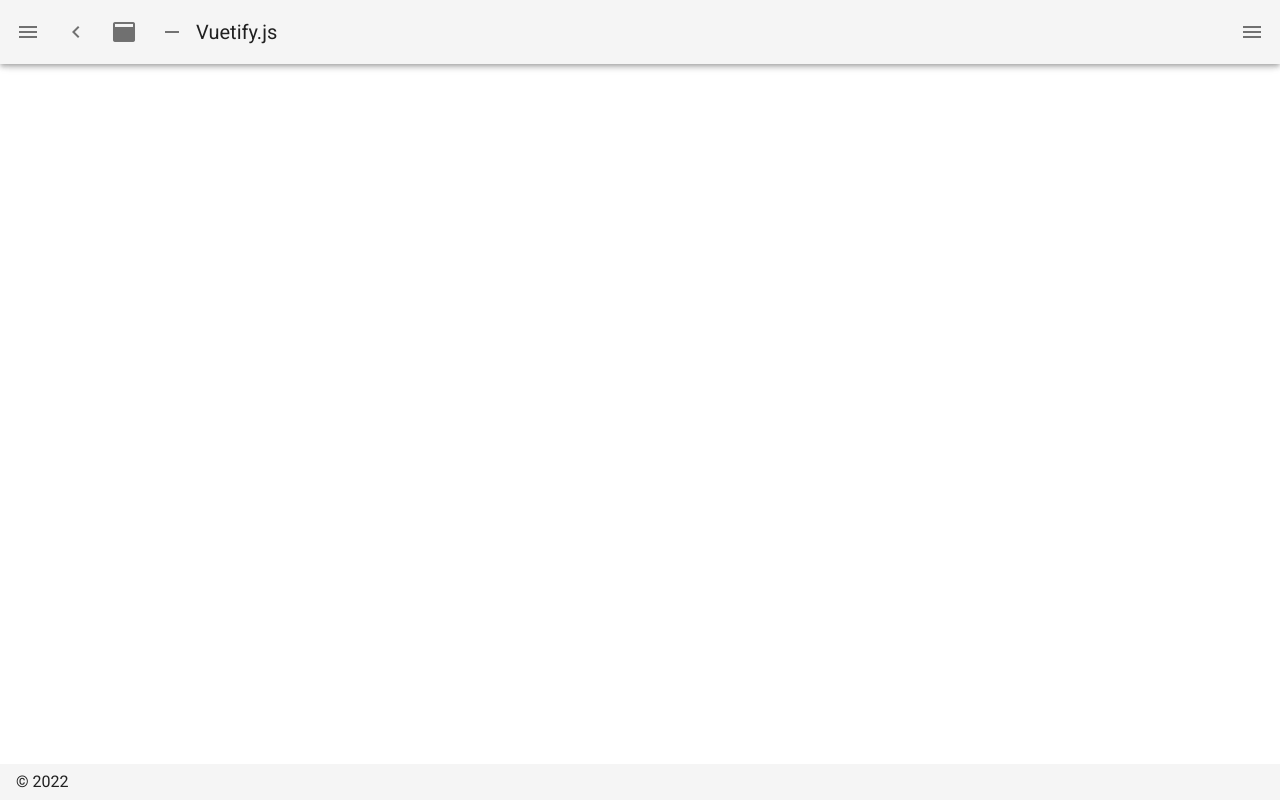
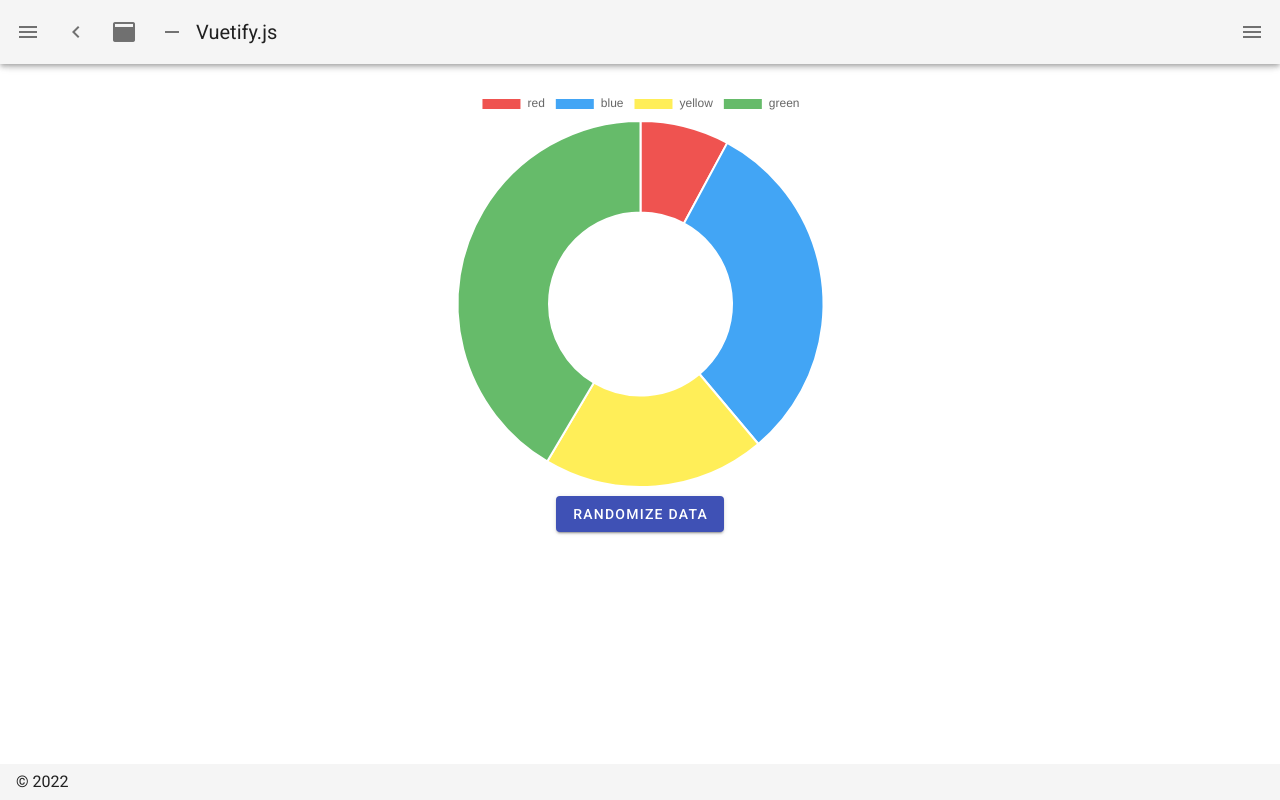
Before and after one commit to yuki0235/sample-nuxt-app, a Nuxt app: page /doughnut_chart in a window 1280 px wide. Before the commit this address had no page. Built offline with nearby package versions, Linux system fonts and the light colour scheme.

Commit message:
ドーナッツグラフを作成

```diff
--- a/layouts/default.vue
+++ b/layouts/default.vue
@@ -116,6 +116,11 @@ export default {
           icon: 'mdi-chart-bubble',
           title: 'sampleChart',
           to: '/sample_chart'
+        },
+        {
+          icon: 'mdi-chart-bubble',
+          title: 'doughnutChart',
+          to: '/doughnut_chart'
         }
       ],
       miniVariant: false,
--- a/nuxt.config.js
+++ b/nuxt.config.js
@@ -29,8 +29,8 @@ export default {
   // Plugins to run before rendering page: https://go.nuxtjs.dev/config-plugins
   plugins: [
     {
-      src: '@/plugins/LineChart',
-      ssr: true,
+      src: '@/plugins/plugin',
+      ssr: false,
     }
   ],
 
--- /dev/null
+++ b/pages/doughnut_chart.vue
@@ -0,0 +1,60 @@
+<template>
+  <v-container fluid>
+    <doughnut-chart :chart-data="chartData" :options="chartOptions"/>
+
+    <div class="text-center mt-2">
+      <v-btn dark color="indigo" @click="randomizeData()">Randomize data</v-btn>
+    </div>
+  </v-container>
+</template>
+
+<script>
+import colors from 'vuetify/es5/util/colors';
+
+export default {
+  data() {
+    return {
+      chartDataValues: [],
+      chartColors: [
+        colors.red.lighten1,
+        colors.blue.lighten1,
+        colors.yellow.lighten1,
+        colors.green.lighten1,
+      ],
+      chartLabels: ['red', 'blue', 'yellow', 'green'],
+      chartOptions: {
+        maintainAspectRatio: false,
+        animation: {
+          duration: 1500,
+          easing: 'easeInOutCubic',
+        },
+      },
+    };
+  },
+  computed: {
+    chartData() {
+      return {
+        datasets: [
+          {
+            data: this.chartDataValues,
+            backgroundColor: this.chartColors,
+          },
+        ],
+        labels: this.chartLabels,
+      };
+    },
+  },
+  mounted: function() {
+    this.randomizeData();
+  },
+  methods: {
+    randomizeData: function() {
+      let data = [];
+      for (let i = 0; i < this.chartLabels.length; i++) {
+        data.push(Math.floor(Math.random() * 100));
+      }
+      this.chartDataValues = data;
+    },
+  },
+};
+</script>
--- a/plugins/LineChart.js
+++ /dev/null
@@ -1,12 +0,0 @@
-import Vue from 'vue';
-import { Line, mixins } from 'vue-chartjs';
-const { reactiveProp } = mixins;
-
-Vue.component('line-chart', {
-  extends: Line,
-  mixins: [reactiveProp],
-  props: ['options'],
-  mounted () {
-    this.renderChart(this.chartData, this.options)
-  }
-});
--- /dev/null
+++ b/plugins/plugin.js
@@ -0,0 +1,26 @@
+import Vue from 'vue'
+import { Doughnut, Line, mixins } from 'vue-chartjs';
+const { reactiveProp } = mixins;
+
+Vue.component('doughnut-chart', {
+  extends: Doughnut,
+  mixins: [reactiveProp],
+  props: {
+    options: {
+      type: Object,
+      default: () => {},
+    },
+  },
+  mounted() {
+    this.renderChart(this.chartData, this.options);
+  },
+});
+
+Vue.component('line-chart', {
+  extends: Line,
+  mixins: [reactiveProp],
+  props: ['options'],
+  mounted () {
+    this.renderChart(this.chartData, this.options)
+  }
+});
```
